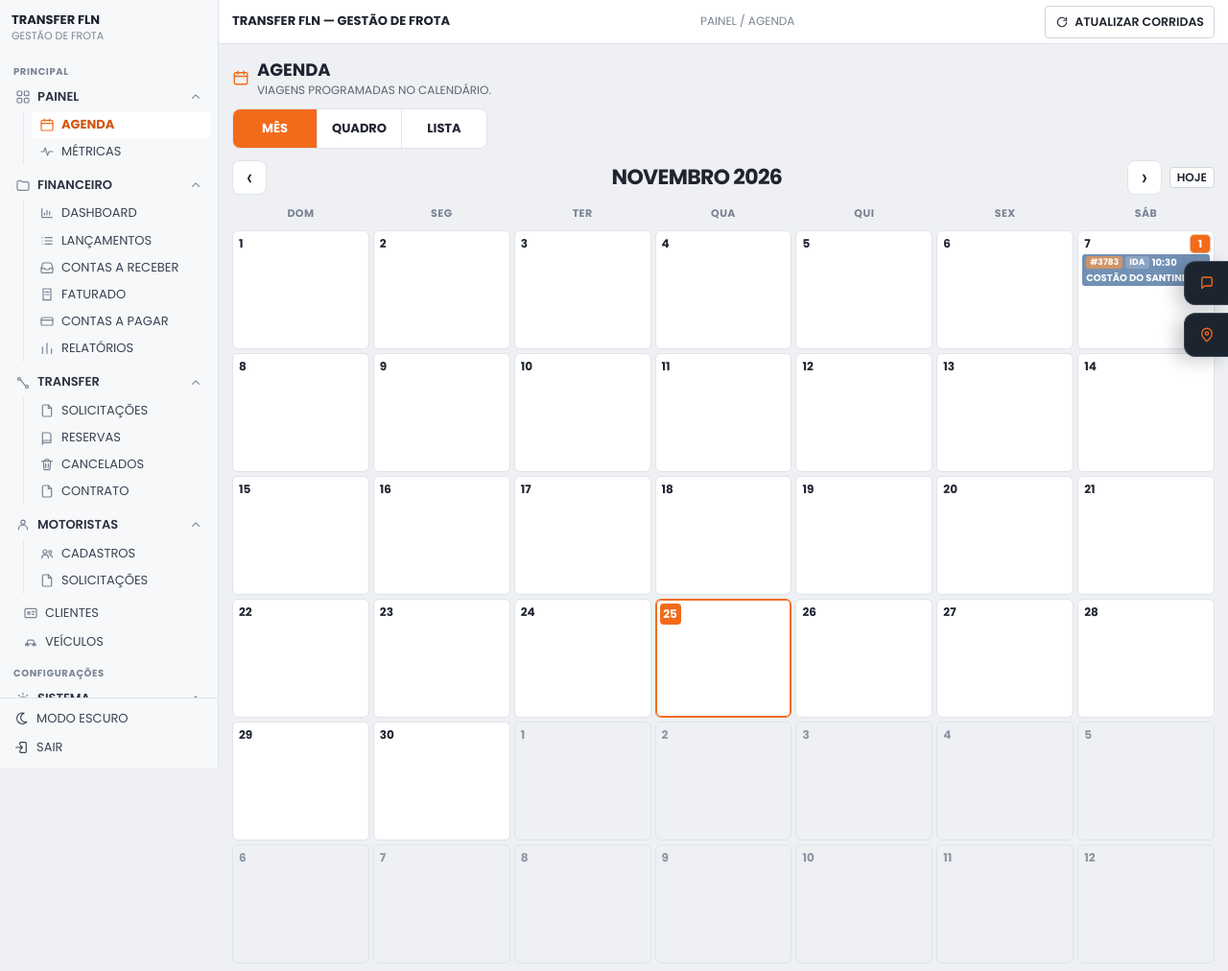
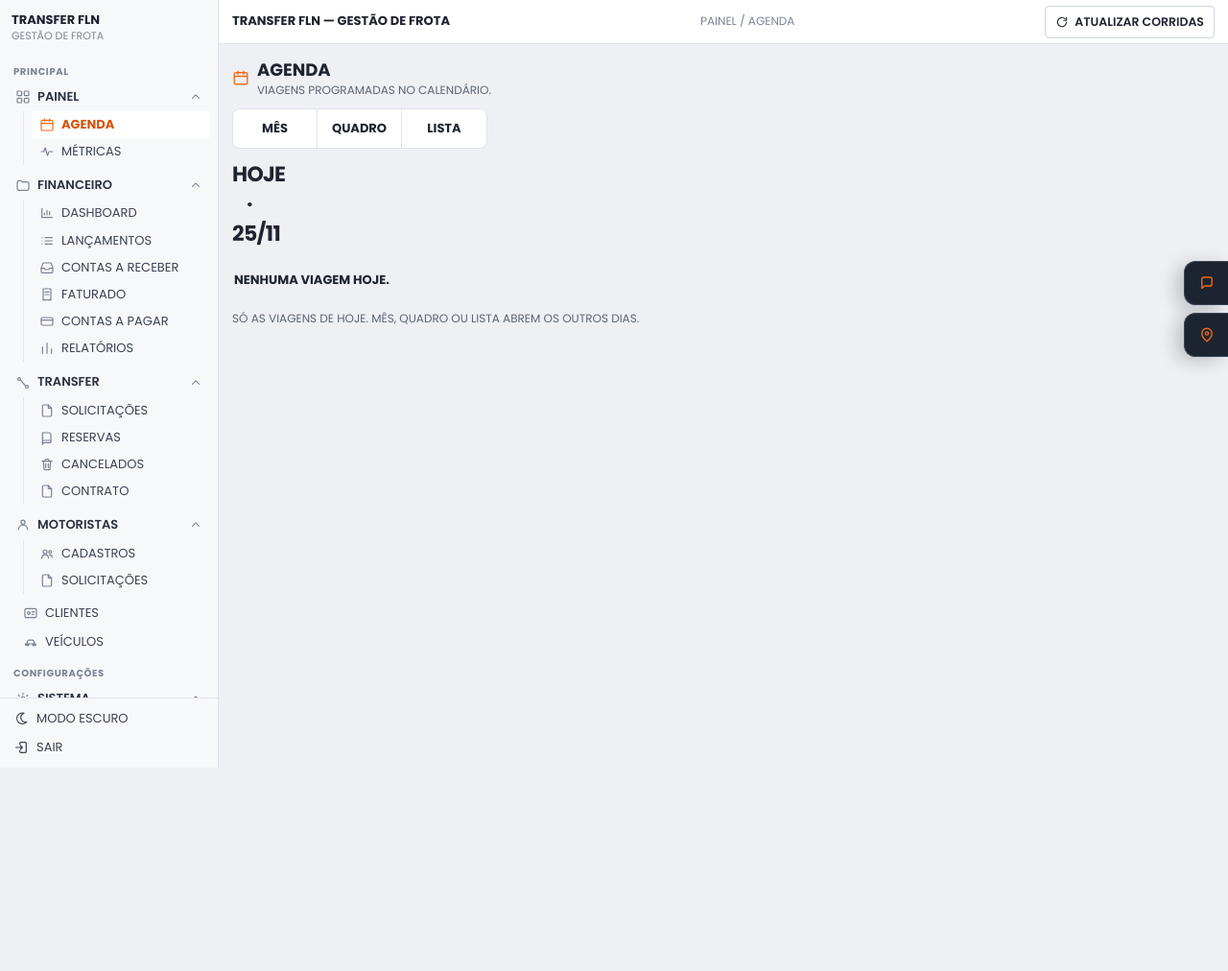
Before and after one commit to matheusbrum2027/sistema, a PHP site: page /index.php in a window 1280 px wide. Shown: the top 1012 px of the page at 96% size. After the commit the page ends 800 px from the top, so only its background shows below. Run offline with PHP 8.4, Linux system fonts and the light colour scheme; the visitor is signed in with stand-in values (Sample User, id 1); some libraries are stand-ins or nearby versions.

Commit message:
A agenda abre so com as viagens de hoje, e o mes fica para quando a pessoa pede.
Co-authored-by: Cursor <cursoragent@cursor.com>

```diff
--- a/index.php
+++ b/index.php
@@ -543,7 +543,21 @@ if (in_array($current, ['entrar', 'seja-motorista', 'aplicativo'], true) && !pre
         $idTrip = (int) ($_GET['id'] ?? 0);
     } elseif ($current === 'agenda') {
         $modo = 'corridas';
-        [$de, $ate] = agenda_intervalo((string) ($_GET['mes'] ?? ''));
+        $mesPedido = (string) ($_GET['mes'] ?? '');
+        $semanaPedida = (string) ($_GET['semana'] ?? '');
+        if (preg_match('/^\d{4}-\d{2}-\d{2}$/', $semanaPedida) === 1) {
+            $diaSemana = DateTimeImmutable::createFromFormat('!Y-m-d', $semanaPedida, new DateTimeZone('America/Sao_Paulo'));
+            if ($diaSemana instanceof DateTimeImmutable && $diaSemana->format('Y-m-d') === $semanaPedida) {
+                $iniSemana = $diaSemana->modify('-' . (int) $diaSemana->format('w') . ' days');
+                $de = $iniSemana->format('Y-m-d');
+                $ate = $iniSemana->modify('+6 days')->format('Y-m-d');
+            }
+        } elseif (preg_match('/^\d{4}-\d{2}$/', $mesPedido) === 1) {
+            [$de, $ate] = agenda_intervalo($mesPedido);
+        } else {
+            $de = today()->format('Y-m-d');
+            $ate = $de;
+        }
     } elseif ($current === 'clientes' && (string) ($_GET['fragment'] ?? '') === 'cliente') {
         $modo = 'corridas';
     } elseif (in_array($current, $comCorridas, true) || ($current === 'mot-cadastros' && (int) ($_GET['id'] ?? 0) > 0)) {
--- a/views/agenda.php
+++ b/views/agenda.php
@@ -24,6 +24,7 @@ $gridStart = $cursor->modify('-' . $weekStart . ' days');
 $gridIni = $gridStart->format('Y-m-d');
 $gridFim = $gridStart->modify('+41 days')->format('Y-m-d');
 $hojeIso = today()->format('Y-m-d');
+$soHoje = !isset($_GET['mes']) && !isset($_GET['semana']);
 $limiteIso = today()->modify('+30 days')->format('Y-m-d');
 $janelaIni = $gridIni < $hojeIso ? $gridIni : $hojeIso;
 $janelaFim = $gridFim > $limiteIso ? $gridFim : $limiteIso;
@@ -217,10 +218,11 @@ if (!$admin) {
 ?>
 <div class="agenda-pagina agenda-pagina-<?= e($vista) ?>">
 <nav class="agenda-vistas" aria-label="Modelo da agenda">
-  <a class="<?= $vista === 'calendario' ? 'is-on' : '' ?>" href="<?= e(href('agenda', ['vista' => 'calendario', 'mes' => $mes])) ?>">Mês</a>
-  <a class="<?= $vista === 'kanban' ? 'is-on' : '' ?>" href="<?= e(href('agenda', ['vista' => 'kanban', 'mes' => $semanaInicio->modify('+3 days')->format('Y-m'), 'semana' => $semanaInicio->format('Y-m-d')])) ?>">Quadro</a>
-  <a class="<?= $vista === 'lista' ? 'is-on' : '' ?>" href="<?= e(href('agenda', ['vista' => 'lista', 'mes' => $mes])) ?>">Lista</a>
+  <a class="<?= !$soHoje && $vista === 'calendario' ? 'is-on' : '' ?>" href="<?= e(href('agenda', ['vista' => 'calendario', 'mes' => $mes])) ?>">Mês</a>
+  <a class="<?= !$soHoje && $vista === 'kanban' ? 'is-on' : '' ?>" href="<?= e(href('agenda', ['vista' => 'kanban', 'mes' => $semanaInicio->modify('+3 days')->format('Y-m'), 'semana' => $semanaInicio->format('Y-m-d')])) ?>">Quadro</a>
+  <a class="<?= !$soHoje && $vista === 'lista' ? 'is-on' : '' ?>" href="<?= e(href('agenda', ['vista' => 'lista', 'mes' => $mes])) ?>">Lista</a>
 </nav>
+<?php if (!$soHoje): ?>
 <section class="agenda-lista<?= $admin ? ' so-celular' : '' ?>" aria-label="Próximas viagens">
   <h2 class="sec-title">Próximas viagens</h2>
   <?php if ($proximas === []): ?>
@@ -244,7 +246,23 @@ if (!$admin) {
     <?php endforeach; ?>
   <?php endif; ?>
 </section>
-<?php if ($vista === 'kanban'): ?>
+<?php endif; ?>
+<?php if ($soHoje): ?>
+<?php $legsHoje = $byDay[$hojeIso] ?? []; ?>
+<section class="agenda-hoje" aria-label="Viagens de hoje">
+  <div class="cal-head">
+    <strong>Hoje · <?= e(today()->format('d/m')) ?></strong>
+  </div>
+  <?php if ($legsHoje === []): ?>
+    <p class="empty-box"><strong>Nenhuma viagem hoje.</strong></p>
+  <?php else: ?>
+    <div class="lista-cards">
+      <?php foreach ($legsHoje as $leg) { $cartaoAgenda($leg, $admin, $obsPorId); } ?>
+    </div>
+  <?php endif; ?>
+  <p class="cal-note">Só as viagens de hoje. Mês, Quadro ou Lista abrem os outros dias.</p>
+</section>
+<?php elseif ($vista === 'kanban'): ?>
 <?php
   $semanaFim = $semanaInicio->modify('+6 days');
   $semanaAnt = $semanaInicio->modify('-7 days');
@@ -335,7 +353,7 @@ if (!$admin) {
     <a class="cal-nav" href="<?= e(href('agenda', ['mes' => $cursor->modify('-1 month')->format('Y-m')])) ?>" aria-label="Mês anterior">‹</a>
     <strong><?= e(ucfirst(mes_longo($cursor))) ?> <?= e($cursor->format('Y')) ?></strong>
     <a class="cal-nav" href="<?= e(href('agenda', ['mes' => $cursor->modify('+1 month')->format('Y-m')])) ?>" aria-label="Próximo mês">›</a>
-    <a class="btn btn-sm cal-hoje" href="<?= e(href('agenda', ['mes' => today()->format('Y-m')])) ?>">Hoje</a>
+    <a class="btn btn-sm cal-hoje" href="<?= e(href('agenda')) ?>">Hoje</a>
   </div>
   <div class="cal-grid">
     <?php foreach (['Dom', 'Seg', 'Ter', 'Qua', 'Qui', 'Sex', 'Sáb'] as $dow): ?>
```
